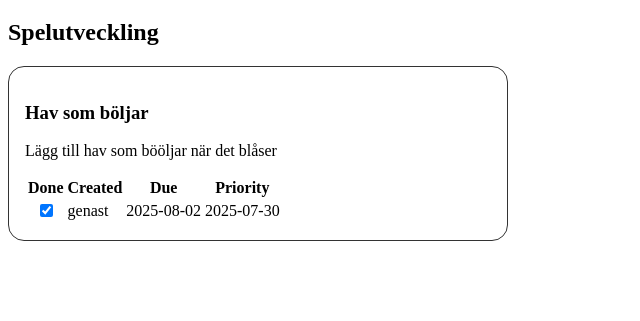
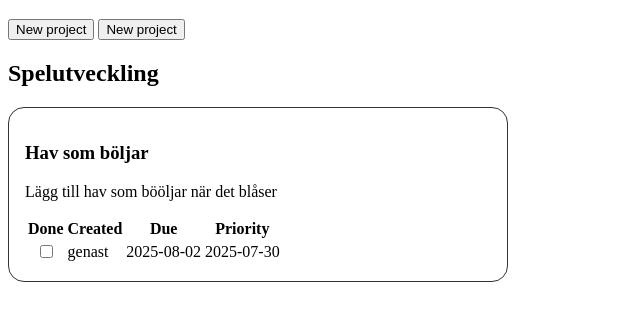
Before and after one commit to JohanCodeForFun/todo-practice, a plain HTML site: page index.html in a window 1280 px wide. Shown: the part 69-390 px from the top of the page, without its empty margins (0-640 px from the left). Drawn offline with Linux system fonts and the light colour scheme.

Commit message:
begin tabs for each project

```diff
--- a/index.html
+++ b/index.html
@@ -10,6 +10,14 @@
   <body>
     <main>
       <h1>Todo app!</h1>
+      <div class="tab">
+        <button class="tablinks" data-project="new">New project</button>
+        <button class="tablinks" data-project="webutveckling">
+          New project
+        </button>
+      </div>
+
+      <section data-id="project-group">
         <h2 data-id="project-title">Project!</h2>
         <section class="todo-container">
           <h3 data-id="title"></h3>
@@ -34,6 +42,7 @@
             </tbody>
           </table>
         </section>
+      </section>
     </main>
   </body>
 </html>
--- a/script.js
+++ b/script.js
@@ -1,6 +1,7 @@
 import { formatDate } from "./utils.js";
 
 let projectHeader = document.querySelector('[data-id="project-title"]')
+let projectGroup = document.querySelector('[data-id="project-group"]')
 let todoDone = document.querySelector('[data-id="done"]')
 let todoTitle = document.querySelector('[data-id="title"]')
 let todoContent = document.querySelector('[data-id="description"]')
@@ -9,6 +10,20 @@ let todoCreated = document.querySelector('[data-id="created"]')
 let todoPriority = document.querySelector('[data-id="priority"]')
 
 const todos = [];
+
+function openProject(evt, input) {
+  if (input === "new") {
+    console.log("show create", input, "project!")
+  } else {
+    console.log("list project tab..")
+  }
+}
+
+document.querySelectorAll('.tablinks').forEach(btn => {
+  btn.addEventListener('click', function(event) {
+    openProject(event, btn.dataset.project);
+  })
+})
 
 function createTodo(
   project = "nytt projekt",
@@ -41,7 +56,7 @@ const newTodo1 = createTodo(
 );
 const newTodo2 = createTodo(
   "Spelutveckling",
-  true,
+  false,
   "Hav som böljar",
   "Lägg till hav som bööljar när det blåser",
   "2025-07-30",
@@ -49,7 +64,23 @@ const newTodo2 = createTodo(
 );
 const newTodo3 = createTodo(
   "Spelutveckling",
-  true,
+  false,
+  "Vind fysik",
+  "Lägg till vind fysik som får båten att segla iväg",
+  "2025-07-30",
+  "genast"
+);
+const newTodo4 = createTodo(
+  undefined,
+  false,
+  "Vind fysik",
+  "Lägg till vind fysik som får båten att segla iväg",
+  "2025-07-30",
+  "genast"
+);
+const newTodo5 = createTodo(
+  "Webutveckling",
+  false,
   "Vind fysik",
   "Lägg till vind fysik som får båten att segla iväg",
   "2025-07-30",
@@ -64,3 +95,9 @@ todoContent.textContent = todos[1].content.description
 todoCreated.textContent = todos[1].content.created
 todoDueDate.textContent = todos[1].content.dueDate
 todoPriority.textContent = todos[1].content.priority
+
+const sortedTodos = todos.slice().sort((a, b) => {
+  if (a.project < b.project) return -1;
+  if (a.project > b.project) return 1;
+  return 0;
+})
```
Lines whose indentation alone changed are shown as unchanged.
